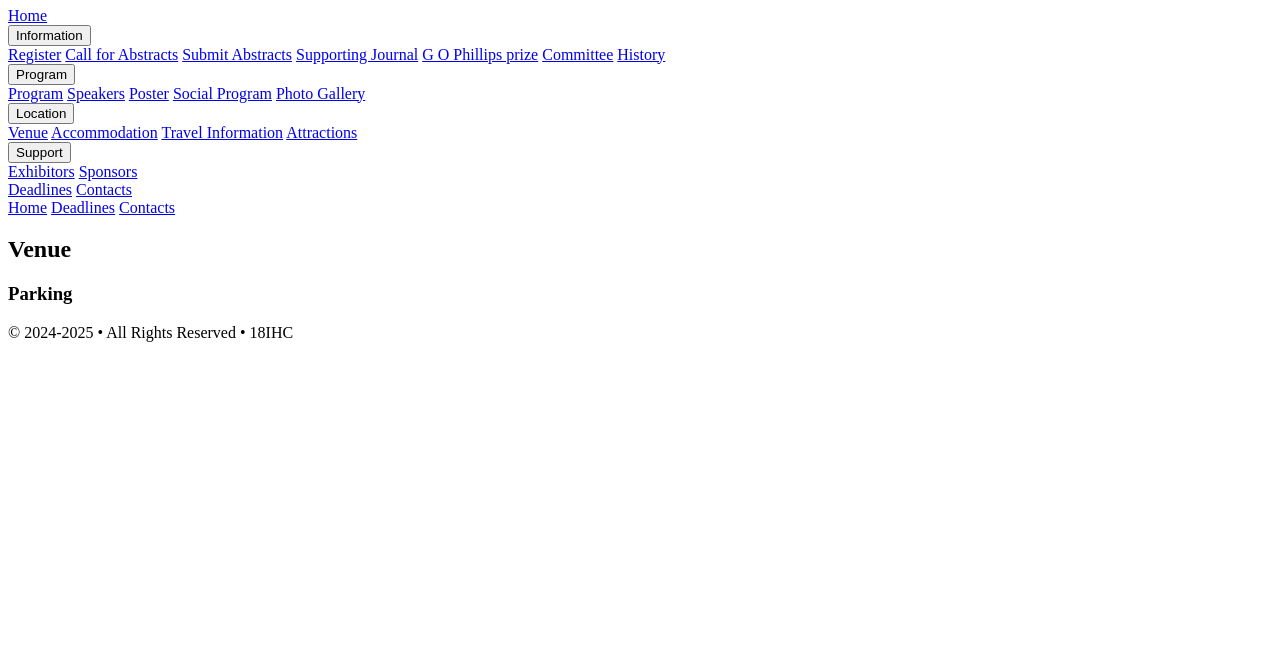
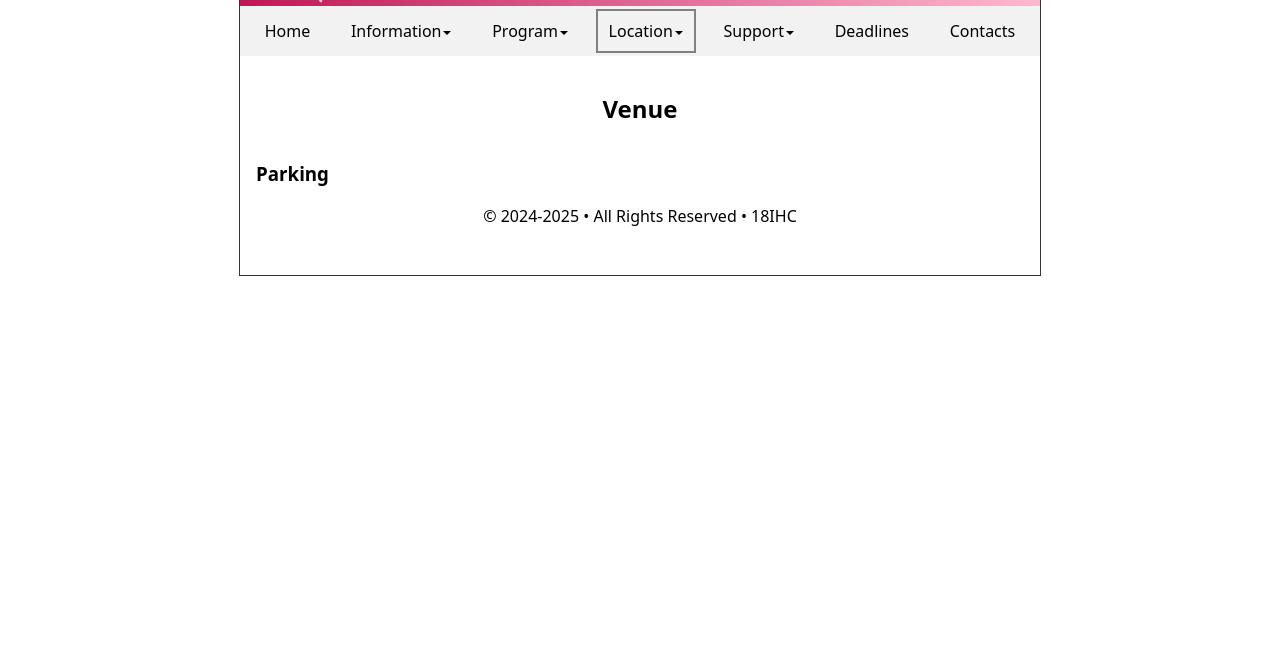
Before and after one commit to MobileFirstDesign/conference, a plain HTML site: page location/index.html in a window 1280 px wide. Shown: the part 154-800 px from the top of the page. Drawn offline with Linux system fonts and the light colour scheme; the site is published under a folder, as on GitHub Pages, so addresses that start at the root find nothing.

Commit message:
Update index.html

```diff
--- a/location/index.html
+++ b/location/index.html
@@ -21,62 +21,62 @@
     <meta name="description" content="The venue for the 18th International Hydrocolloids Conference">
     <meta name="robots" content="all">
     <meta name="color-scheme" content="light dark">
-    <link rel="icon" href="/favicon.ico" sizes="any">
-    <link rel="apple-touch-icon" sizes="180x180" href="/apple-favicon.png">
-    <link rel="stylesheet" href="/css/mobile2.css">
+    <link rel="icon" href="./../favicon.ico" sizes="any">
+    <link rel="apple-touch-icon" sizes="180x180" href="./../apple-favicon.png">
+    <link rel="stylesheet" href="./../css/mobile2.css">
   </head>
   <body>
     <header class="header-center">
       <h1>The 18<sup>th</sup> International<br>Hydrocolloids Conference<br><time datetime="2026-mm-dd">Spring, 2026, City, Japan</time></h1>
     </header>
     <nav class="navbar sticky-nav">
-      <a class="hide" href="/">Home</a>
+      <a class="hide" href="./../">Home</a>
       <div class="dropdown">
         <button class="dropbtn" aria-haspopup="true">Info<span class="hide">rmation</span><strong class="caret"></strong></button>
         <div class="dropdown-content">
-          <a href="/info/register.html">Register</a>
-          <a href="/info/call.html">Call for Abstracts</a>
-          <a href="/info/submit.html">Submit Abstracts</a>
-          <a href="/info/journal.html">Supporting Journal</a>
-          <a href="/info/prize.html">G O Phillips prize</a>
-          <a href="/info/committee.html">Committee</a>
-          <a href="/info/index.html">History</a>
+          <a href="./../info/register.html">Register</a>
+          <a href="./../info/call.html">Call for Abstracts</a>
+          <a href="./../info/submit.html">Submit Abstracts</a>
+          <a href="./../info/journal.html">Supporting Journal</a>
+          <a href="./../info/prize.html">G O Phillips prize</a>
+          <a href="./../info/committee.html">Committee</a>
+          <a href="./../info/index.html">History</a>
         </div>
       </div>
       <div class="dropdown">
         <button class="dropbtn" aria-haspopup="true">Program<strong class="caret"></strong></button>
         <div class="dropdown-content">
-          <a href="/program/index.html">Program</a>
-          <!--a class="pdf" href="/17th-IHC-Abstract-Book.pdf" target="_blank">Program & Abstract Book (pdf 2.9mb)</a-->
-          <a href="/program/speakers.html">Speakers</a>
-          <a href="/program/posters.html">Poster</a>
-          <a href="/program/social.html">Social Program</a>
-          <a href="/program/gallery.html">Photo Gallery</a>
+          <a href="./../program/index.html">Program</a>
+          <!--a class="pdf" href="/18th-IHC-Abstract-Book.pdf" target="_blank">Program & Abstract Book (pdf 2.9mb)</a-->
+          <a href="./../program/speakers.html">Speakers</a>
+          <a href="./../program/posters.html">Poster</a>
+          <a href="./../program/social.html">Social Program</a>
+          <a href="./../program/gallery.html">Photo Gallery</a>
         </div>
       </div>
       <div class="dropdown">
         <button class="dropbtn active" aria-haspopup="true">Location<strong class="caret"></strong></button>
         <div class="dropdown-content">
-          <a class="drop-active" href="/location/index.html">Venue</a>
-          <a href="/location/accommodation.html">Accommodation</a>
-          <a href="/location/travel.html">Travel Information</a>
-          <a href="/location/palmy.html">Attractions</a>
+          <a class="drop-active" href="./../location/index.html">Venue</a>
+          <a href="./../location/accommodation.html">Accommodation</a>
+          <a href="./../location/travel.html">Travel Information</a>
+          <a href="./../location/palmy.html">Attractions</a>
         </div>
       </div>
       <div class="dropdown">
         <button class="dropbtn" aria-haspopup="true">Support<strong class="caret"></strong></button>
         <div class="dropdown-content">
-          <a href="/exhibits/index.html">Exhibitors</a>
-          <a href="/exhibits/sponsors.html">Sponsors</a>
+          <a href="./../exhibits/index.html">Exhibitors</a>
+          <a href="./../exhibits/sponsors.html">Sponsors</a>
         </div>
       </div>
-      <a class="hide" href="/deadlines/index.html">Deadlines</a>
-      <a class="hide" href="/contacts/index.html">Contacts</a>
+      <a class="hide" href="./../deadlines/index.html">Deadlines</a>
+      <a class="hide" href="./../contacts/index.html">Contacts</a>
     </nav>
     <nav class="navbar mobile">
       <a href="/">Home</a>
-      <a href="/deadlines/index.html">Deadlines</a>
-      <a href="/contacts/index.html">Contacts</a>
+      <a href="./../deadlines/index.html">Deadlines</a>
+      <a href="./../contacts/index.html">Contacts</a>
     </nav>
     <main class="content">
       <h2 class="text-center p1">Venue</h2>
```
